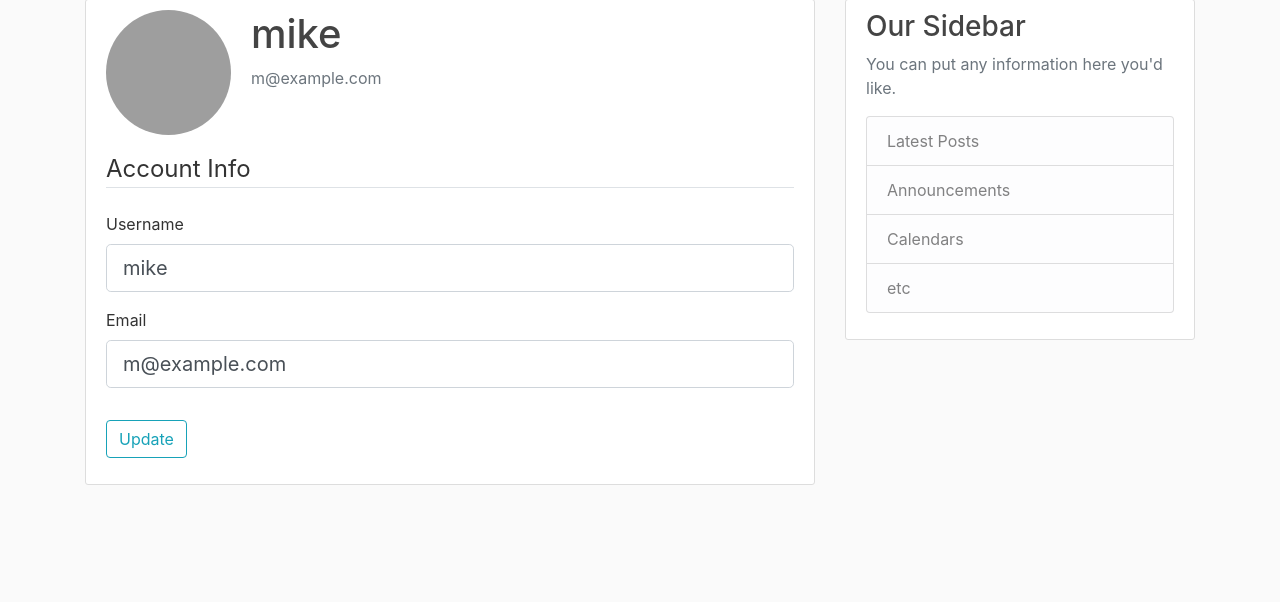
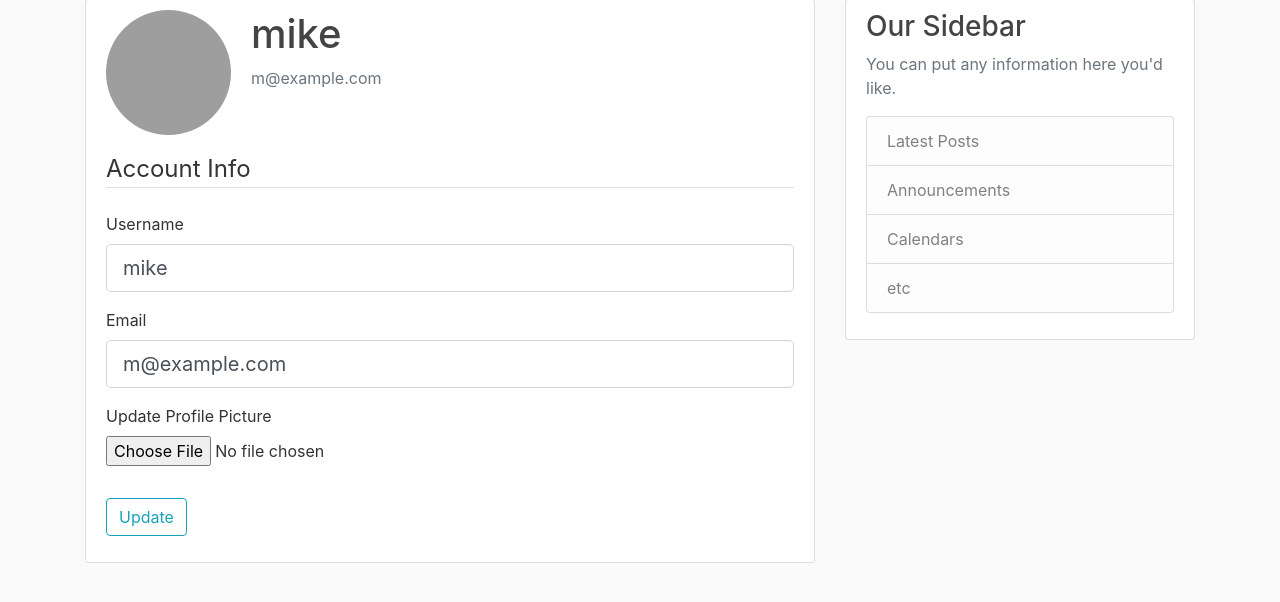
Before and after one commit to mikec964/pptx-images, a Flask app: page /account in a window 1280 px wide. Shown: the part 81-683 px from the top of the page. Run offline with Flask 2, Linux system fonts and the light colour scheme; a user stored in the database is signed in; some libraries are stand-ins or nearby versions; grey boxes are pictures that could not be loaded.

Commit message:
feat: user can change profile picture

```diff
--- a/rpgtools/forms.py
+++ b/rpgtools/forms.py
@@ -1,4 +1,5 @@
 from flask_wtf import FlaskForm
+from flask_wtf.file import FileField, FileAllowed
 from flask_login import current_user
 from wtforms import StringField, PasswordField, SubmitField, BooleanField
 from wtforms.validators import DataRequired, Length, Email, EqualTo, ValidationError
@@ -41,6 +42,8 @@ class UpdateAccountForm(FlaskForm):
                             validators=[DataRequired(), Length(min=2, max=20)])
     email = StringField('Email',
                             validators=[DataRequired(), Email()])
+    picture = FileField('Update Profile Picture',
+                            validators=[FileAllowed(['jpg', 'png'])])
     submit = SubmitField('Update')
 
     def validate_username(self, username):
--- a/rpgtools/routes.py
+++ b/rpgtools/routes.py
@@ -1,8 +1,10 @@
 from flask import render_template, url_for, flash, redirect, request
 from flask_login import login_user, current_user, logout_user, login_required
+import os
 from rpgtools import app, db, bcrypt
 from rpgtools.forms import RegistrationForm, LoginForm, UpdateAccountForm
 from rpgtools.models import User, Post
+import secrets
 
 
 @app.route("/")
@@ -54,11 +56,23 @@ def logout():
     return redirect(url_for('home'))
 
 
+def save_picture(form_picture):
+    random_hex = secrets.token_hex(8)
+    _, f_ext = os.path.splitext(form_picture.filename)
+    f_name = random_hex + f_ext
+    f_path = os.path.join(app.root_path, 'static/profile_pics', f_name)
+    form_picture.save(f_path)
+    return f_name
+
+
 @app.route("/account", methods=['GET', 'POST'])
 @login_required
 def account():
     form = UpdateAccountForm()
     if form.validate_on_submit():
+        if form.picture.data:
+            picture_file = save_picture(form.picture.data)
+            current_user.image_file = picture_file
         current_user.username = form.username.data
         current_user.email = form.email.data
         db.session.commit()
--- a/rpgtools/templates/account.html
+++ b/rpgtools/templates/account.html
@@ -8,7 +8,7 @@
           <p class="text-secondary">{{ current_user.email }}</p>
         </div>
       </div>
-      <form method="POST" action="" enctype="multipart/form-data">
+      <form method="POST" action="" enctype="multipart/form-data"> <!-- enctype for file field -->
           {{ form.hidden_tag() }}
           <fieldset class="form-group">
               <legend class="border-bottom mb-4">Account Info</legend>
@@ -39,6 +39,16 @@
                       {{ form.email(class="form-control form-control-lg") }}
                   {% endif %}
               </div>
+              <div class="form-group">
+                  {{ form.picture.label() }}
+                  {{ form.picture(class="form-control-file") }}
+                  {% if form.picture.errors %}
+                      <!-- not in div.invalid-feedback, so use span.text-danger -->
+                      {% for error in form.picture.errors %}
+                          <span class="text-danger">{{ error }}</span></br>
+                      {% endfor %}
+                  {% endif %}
+              </div>
           </fieldset>
           <div class="form-group">
               {{ form.submit(class="btn btn-outline-info") }}
```
Also changed, not shown: rpgtools/site.db.
